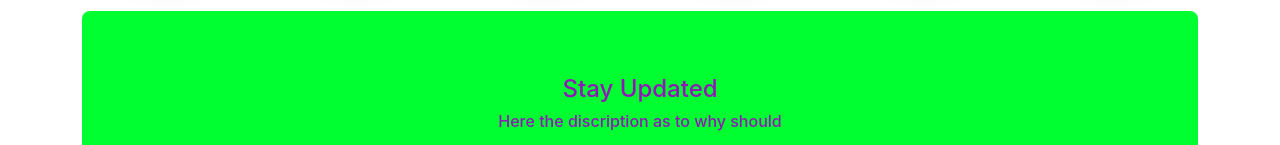
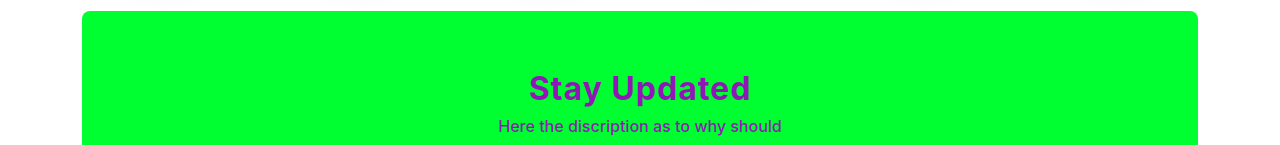
Before and after one commit to MRNickdown01/CocoNew, a React (Create React App) app: page / in a window 1280 px wide. Shown: the part 888-1033 px from the top of the page. Built offline with nearby package versions, Linux system fonts and the light colour scheme.

Commit message:
mini changes

```diff
--- a/public/index.html
+++ b/public/index.html
@@ -43,6 +43,9 @@
       crossorigin="anonymous"
       referrerpolicy="no-referrer"
     />
+    <!-- Google fonts  -->
+    <link rel="preconnect" href="https://fonts.googleapis.com" />
+    <link rel="preconnect" href="https://fonts.gstatic.com" crossorigin />
     <!--
       Notice the use of %PUBLIC_URL% in the tags above.
       It will be replaced with the URL of the `public` folder during the build.
--- a/src/Pages/CuponseCard/index.js
+++ b/src/Pages/CuponseCard/index.js
@@ -207,7 +207,16 @@
                 marginBottom: "1rem",
               }}
             >
-              <h4 style={{ color: "#9116B7" }}>Stay Updated</h4>
+              <h4
+                style={{
+                  color: "#9116B7",
+                  fontSize: "2rem",
+                  letterSpacing: "1px",
+                  fontWeight: "bold",
+                }}
+              >
+                Stay Updated
+              </h4>
               <h6 style={{ color: "#9116B7" }}>
                 Here the discription as to why should
               </h6>
```
